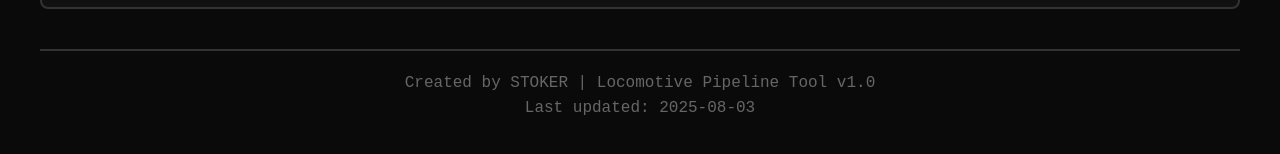
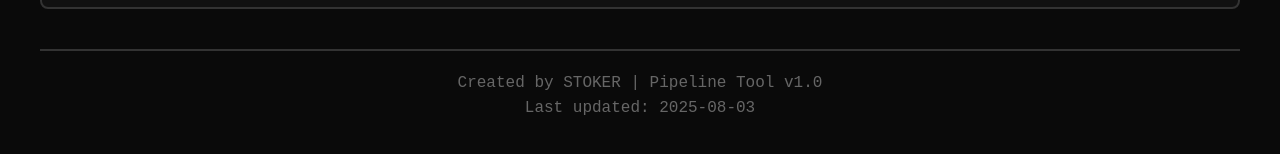
Before and after one commit to lukaszomasta/lukaszomasta.github.io, a plain HTML site: page index.html in a window 1280 px wide. Shown: the part 3141-3295 px from the top of the page. Drawn offline with Linux system fonts and the light colour scheme.

Commit message:
Update index.html

```diff
--- a/index.html
+++ b/index.html
@@ -293,7 +293,7 @@
         </div>
 
         <div class="footer">
-            <p>Created by STOKER | Locomotive Pipeline Tool v1.0</p>
+            <p>Created by STOKER | Pipeline Tool v1.0</p>
             <p>Last updated: 2025-08-03</p>
         </div>
     </div>
```
